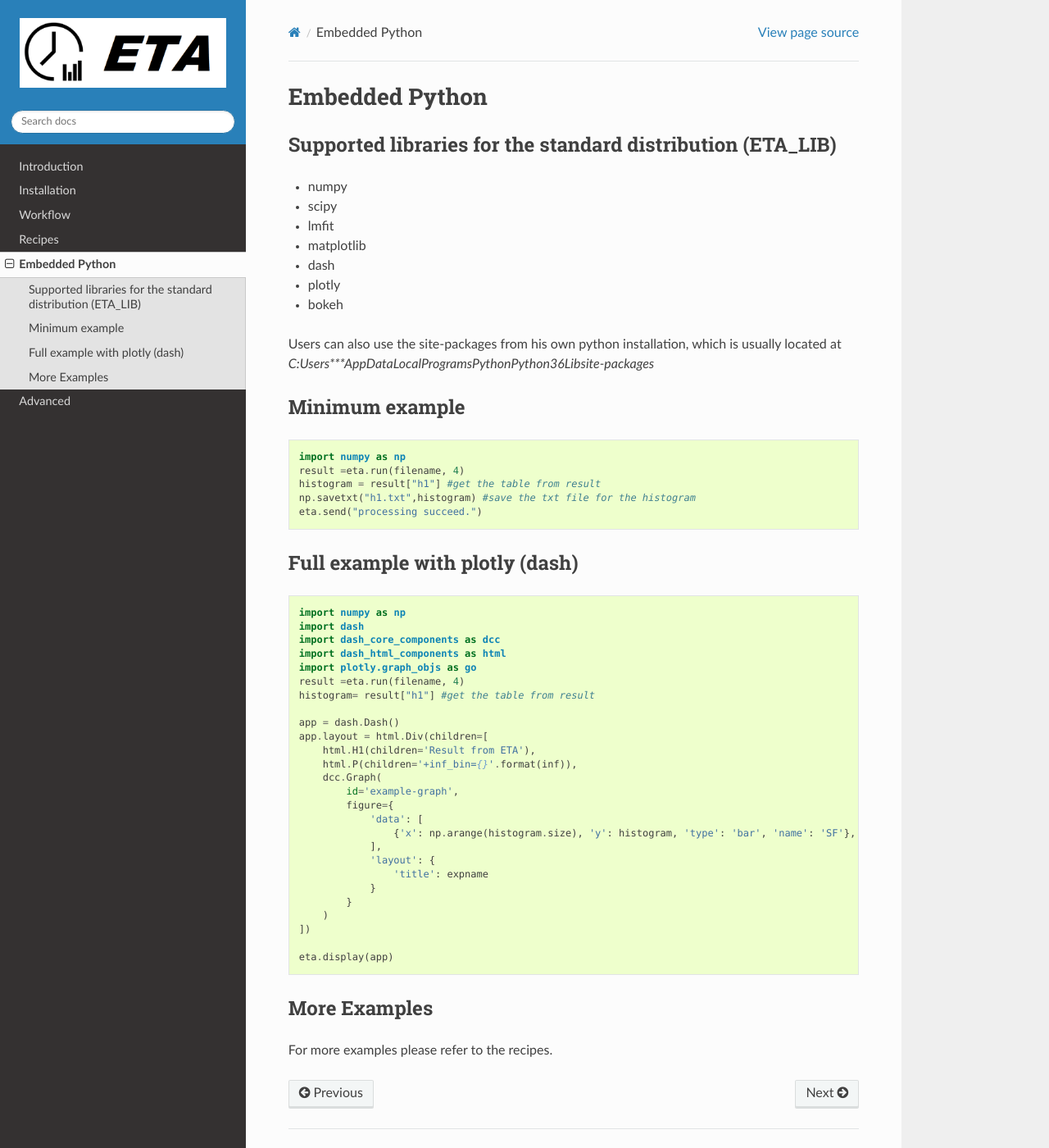
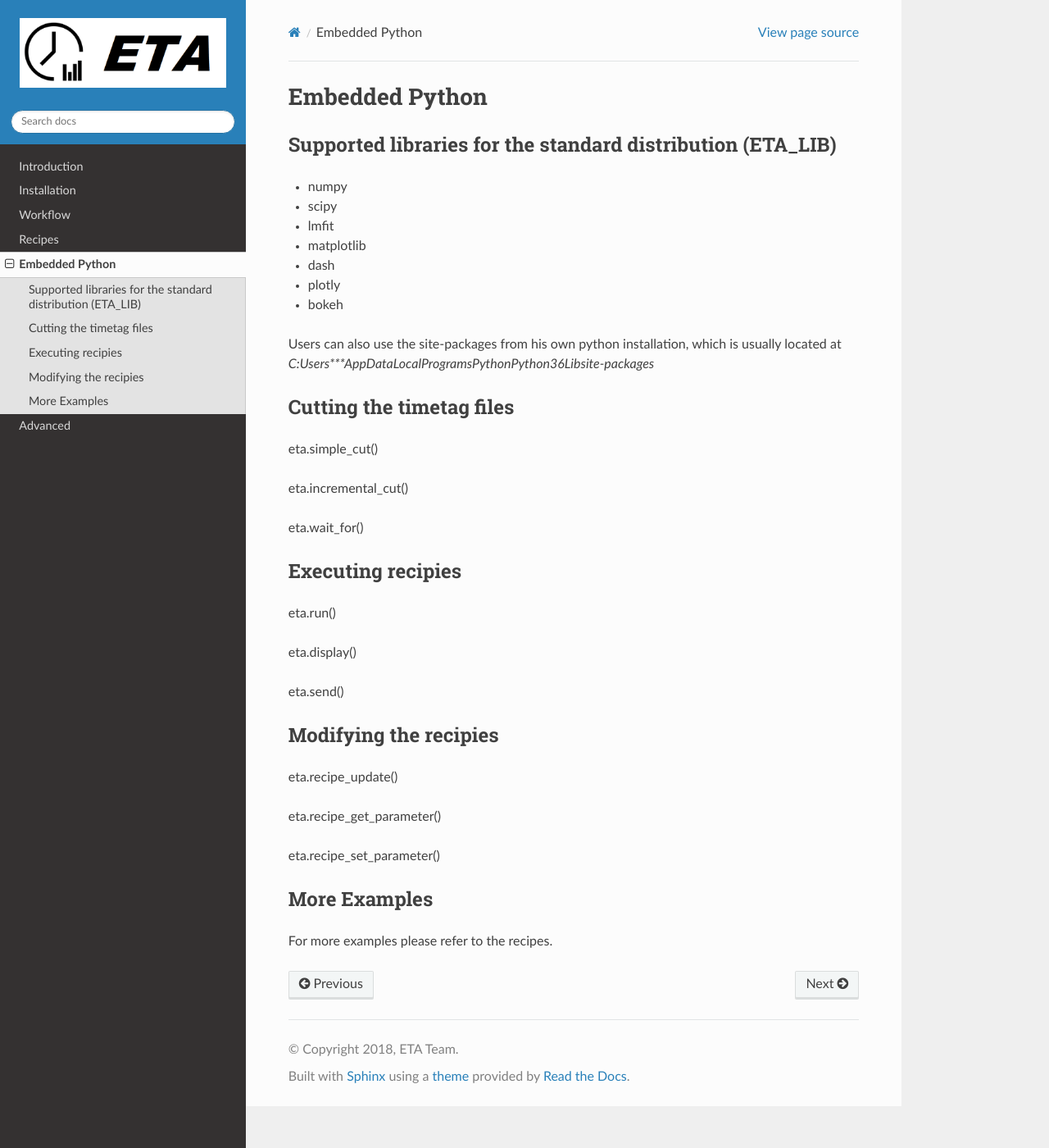
Before and after one commit to timetag/timetag.github.io, a Sphinx documentation site: the page built from docs/python.rst, in a window 1280 px wide and 1400 px high. Shown: the whole window at 82% size. Built offline with Sphinx 7.4.7 and the Read the Docs theme 2.0.0, drawn with Linux system fonts in a browser that asks for light colours.

Commit message:
Update python.rst

```diff
--- a/docs/python.rst
+++ b/docs/python.rst
@@ -15,49 +15,33 @@
 Users can also use the site-packages from his own python installation,
 which is usually located at `C:\Users\***\AppData\Local\Programs\Python\Python36\Lib\site-packages`
 
-Minimum example
+Cutting the timetag files
+-----
+eta.simple_cut()
+
+eta.incremental_cut()
+
+eta.wait_for()
+
+Executing recipies
 -----
 
-.. code:: python
+eta.run()
 
-    import numpy as np
-    result =eta.run(filename, 4)
-    histogram = result["h1"] #get the table from result
-    np.savetxt("h1.txt",histogram) #save the txt file for the histogram
-    eta.send("processing succeed.")
+eta.display()
+
+eta.send()
 
 
-Full example with plotly (dash)
------
 
-.. code:: python
+Modifying the recipies
+------
 
-    import numpy as np
-    import dash
-    import dash_core_components as dcc
-    import dash_html_components as html
-    import plotly.graph_objs as go
-    result =eta.run(filename, 4)
-    histogram= result["h1"] #get the table from result
+eta.recipe_update()
 
-    app = dash.Dash()
-    app.layout = html.Div(children=[
-        html.H1(children='Result from ETA'),
-        html.P(children='+inf_bin={}'.format(inf)),
-        dcc.Graph(
-            id='example-graph',
-            figure={
-                'data': [
-                    {'x': np.arange(histogram.size), 'y': histogram, 'type': 'bar', 'name': 'SF'},
-                ],
-                'layout': {
-                    'title': expname
-                }
-            }
-        )
-    ])
+eta.recipe_get_parameter()
 
-    eta.display(app)
+eta.recipe_set_parameter()
 
 
 More Examples
```
